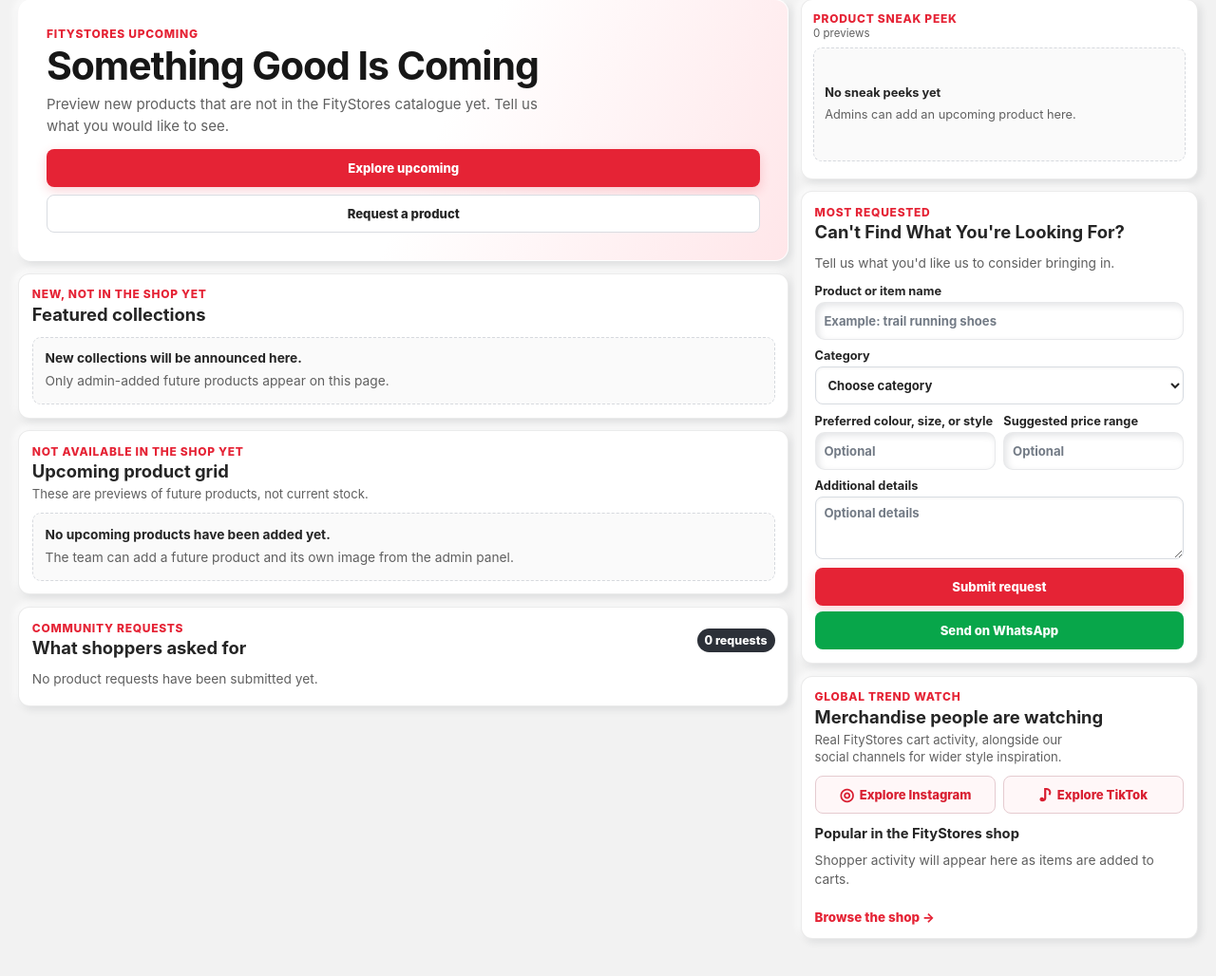
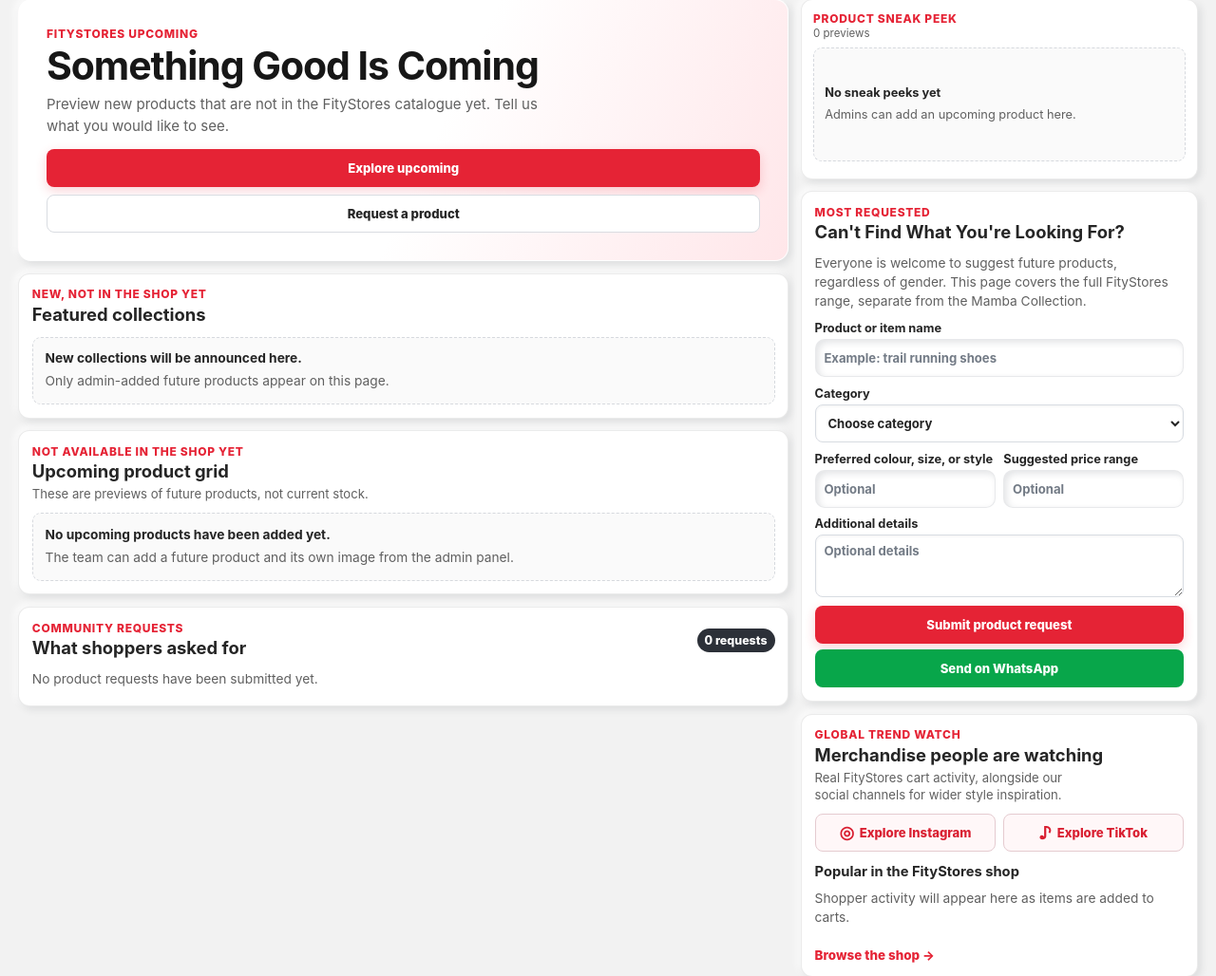
Before and after one commit to oxy-jen/Fitistore, a Flask app: page /upcoming in a window 1280 px wide. Shown: the part 76-1104 px from the top of the page at 95% size. Run offline with Flask 3, Linux system fonts and the light colour scheme; data that the repository does not hold is empty; some libraries are stand-ins or nearby versions.

Commit message:
Separate inclusive Upcoming product requests

```diff
--- a/app/admin/routes.py
+++ b/app/admin/routes.py
@@ -1142,7 +1142,7 @@ def update_order(order_id):
 @admin_bp.route("/suggestions")
 @login_required
 def suggestions():
-    return render_template("admin/suggestions.html", title="Mamba suggestions", suggestions=ProductSuggestion.query.order_by(ProductSuggestion.created_at.desc()).all())
+    return render_template("admin/suggestions.html", title="Product suggestions", suggestions=ProductSuggestion.query.order_by(ProductSuggestion.created_at.desc()).all())
 
 
 @admin_bp.post("/suggestions/<int:suggestion_id>")
--- a/app/public/routes.py
+++ b/app/public/routes.py
@@ -410,16 +410,20 @@ def upcoming():
         Product.query.filter_by(active=True)
     ).order_by(Product.featured.desc(), Product.updated_at.desc(), Product.id.desc()).all()
     recent_requests = (ProductSuggestion.query
+                       .filter(ProductSuggestion.category.in_(UPCOMING_SUGGESTION_CATEGORIES))
                        .order_by(ProductSuggestion.created_at.desc(), ProductSuggestion.id.desc())
                        .limit(4).all())
     request_rows = (db.session.query(ProductSuggestion.category, func.count(ProductSuggestion.id))
+                    .filter(ProductSuggestion.category.in_(UPCOMING_SUGGESTION_CATEGORIES))
                     .group_by(ProductSuggestion.category)
                     .order_by(func.count(ProductSuggestion.id).desc(), ProductSuggestion.category.asc()).all())
     total_suggestions = sum(count for _category, count in request_rows)
     request_image_terms = {
-        "Boxers": ("boxer",), "Men's shoes and sneakers": ("shoe", "sneaker"),
-        "Vests": ("vest",), "Socks": ("sock",), "Slippers": ("slipper",),
-        "Other men's accessories": ("accessory", "cap", "hair band", "shower cap"),
+        "Clothing": ("clothing", "shirt", "trouser", "dress", "jacket"),
+        "Shoes": ("shoe", "sneaker", "slipper"),
+        "Accessories": ("accessory", "cap", "sock", "bag", "belt"),
+        "Beauty & self-care": ("beauty", "hair", "skin", "self-care"),
+        "Other": (),
     }
     request_activity = [{
         "category": category, "count": count,
@@ -441,13 +445,14 @@ def upcoming():
     ][:4]
     return render_template(
         "upcoming.html", title="Upcoming merchandise", upcoming_products=upcoming_products,
-        suggestion_categories=SUGGESTION_CATEGORIES, request_activity=request_activity,
+        suggestion_categories=UPCOMING_SUGGESTION_CATEGORIES, request_activity=request_activity,
         total_suggestions=total_suggestions, shopper_picks=shopper_picks,
         recent_requests=recent_requests,
         media_showcases=showcases_by_placement("upcoming"),
     )
 
 SUGGESTION_CATEGORIES = ["Boxers", "Men's shoes and sneakers", "Vests", "Socks", "Slippers", "Other men's accessories"]
+UPCOMING_SUGGESTION_CATEGORIES = ["Clothing", "Shoes", "Accessories", "Beauty & self-care", "Other"]
 
 
 def suggestion_form_data():
@@ -461,7 +466,7 @@ def suggestion_form_data():
     }
 
 
-def validate_suggestion_payload(data):
+def validate_suggestion_payload(data, categories=None, category_error="Choose a valid product category."):
     errors = []
     if data["website_url"]:
         errors.append("Please submit the suggestion using the visible fields only.")
@@ -469,8 +474,8 @@ def validate_suggestion_payload(data):
         errors.append("Enter the product or item name.")
     if len(data["product_name"]) > 140:
         errors.append("Keep the product name under 140 characters.")
-    if data["category"] not in SUGGESTION_CATEGORIES:
-        errors.append("Choose a valid Mamba collection category.")
+    if data["category"] not in (categories or SUGGESTION_CATEGORIES):
+        errors.append(category_error)
     if len(data["preferences"]) > 255:
         errors.append("Keep preferences under 255 characters.")
     if len(data["price_range"]) > 80:
@@ -508,7 +513,9 @@ def validate_enquiry_payload(data):
 @public_bp.route("/mamba-suggestion", methods=["POST"])
 def mamba_suggestion():
     data = suggestion_form_data()
-    errors = validate_suggestion_payload(data)
+    errors = validate_suggestion_payload(
+        data, SUGGESTION_CATEGORIES, "Choose a valid Mamba collection category."
+    )
     ip_hash = suggestion_ip_hash()
     recent_cutoff = datetime.utcnow() - timedelta(hours=1)
     recent_count = ProductSuggestion.query.filter(ProductSuggestion.ip_hash == ip_hash, ProductSuggestion.created_at >= recent_cutoff).count()
@@ -541,13 +548,78 @@ def mamba_suggestion():
 @public_bp.route("/mamba-suggestion/whatsapp", methods=["POST"])
 def mamba_suggestion_whatsapp():
     data = suggestion_form_data()
-    errors = validate_suggestion_payload(data)
+    errors = validate_suggestion_payload(
+        data, SUGGESTION_CATEGORIES, "Choose a valid Mamba collection category."
+    )
     if errors:
         for error in errors:
             flash(error, "error")
         return redirect(suggestion_return_url())
     message = build_mamba_suggestion_message(data["product_name"], data["category"], data["preferences"], data["price_range"], data["details"])
     return redirect(whatsapp_text_link(current_settings(), message))
+
+
+@public_bp.route("/upcoming-suggestion", methods=["POST"])
+def upcoming_suggestion():
+    data = suggestion_form_data()
+    errors = validate_suggestion_payload(
+        data, UPCOMING_SUGGESTION_CATEGORIES,
+        "Choose a valid category for your all-gender product request.",
+    )
+    ip_hash = suggestion_ip_hash()
+    recent_cutoff = datetime.utcnow() - timedelta(hours=1)
+    recent_count = ProductSuggestion.query.filter(
+        ProductSuggestion.ip_hash == ip_hash,
+        ProductSuggestion.created_at >= recent_cutoff,
+    ).count()
+    if recent_count >= 5:
+        errors.append("Too many product requests were sent recently. Please try again later.")
+    if errors:
+        for error in errors:
+            flash(error, "error")
+        return redirect(url_for("public.upcoming") + "#upcoming-request")
+
+    suggestion = ProductSuggestion(
+        product_name=data["product_name"][:140], category=data["category"],
+        preferences=data["preferences"][:255], price_range=data["price_range"][:80],
+        details=data["details"][:1000], ip_hash=ip_hash,
+    )
+    try:
+        db.session.add(suggestion)
+        db.session.commit()
+    except Exception:
+        db.session.rollback()
+        current_app.logger.exception("Could not save Upcoming page product request")
+        flash("We could not save your product request right now. Please try again or use WhatsApp.", "error")
+        return redirect(url_for("public.upcoming") + "#upcoming-request")
+    flash("Thanks. Your product request has been sent to FityStores for review.", "success")
+    return redirect(url_for("public.upcoming") + "#upcoming-request")
+
+
+@public_bp.route("/upcoming-suggestion/whatsapp", methods=["POST"])
+def upcoming_suggestion_whatsapp():
+    data = suggestion_form_data()
+    errors = validate_suggestion_payload(
+        data, UPCOMING_SUGGESTION_CATEGORIES,
+        "Choose a valid category for your all-gender product request.",
+    )
+    if errors:
+        for error in errors:
+            flash(error, "error")
+        return redirect(url_for("public.upcoming") + "#upcoming-request")
+    lines = [
+        "Hello FityStores! I would like to suggest a product for the Upcoming page.",
+        "This request is for the all-gender range.",
+        "",
+        f"Product or item: {data['product_name']}",
+        f"Category: {data['category']}",
+        f"Preferred colour, size, or style: {data['preferences'] or 'Not specified'}",
+        f"Suggested price range: {data['price_range'] or 'Not specified'}",
+    ]
+    if data["details"]:
+        lines.extend(["", f"Additional details: {data['details']}"])
+    lines.extend(["", "Please consider this item for a future release. Thank you!"])
+    return redirect(whatsapp_text_link(current_settings(), "\n".join(lines)))
 
 @public_bp.route("/product/<slug>/enquiry", methods=["POST"])
 def product_enquiry(slug):
--- a/app/templates/upcoming.html
+++ b/app/templates/upcoming.html
@@ -41,15 +41,15 @@
 
       <section class="upcoming-light-panel upcoming-request-panel" id="upcoming-request">
         <div class="upcoming-light-heading"><div><span class="upcoming-dash-kicker">Most requested</span><h2>Can't Find What You're Looking For?</h2></div></div>
-        <p class="upcoming-request-intro">Tell us what you'd like us to consider bringing in.</p>
-        <form class="upcoming-dash-form" method="post" action="{{ url_for('public.mamba_suggestion') }}">
+        <p class="upcoming-request-intro">Everyone is welcome to suggest future products, regardless of gender. This page covers the full FityStores range, separate from the Mamba Collection.</p>
+        <form class="upcoming-dash-form" method="post" action="{{ url_for('public.upcoming_suggestion') }}">
           <input type="hidden" name="csrf_token" value="{{ csrf_token() }}"><input type="hidden" name="return_to" value="upcoming">
           <label class="hp-field">Leave this field empty<input name="website_url" tabindex="-1" autocomplete="off"></label>
           <label>Product or item name<input name="product_name" maxlength="140" placeholder="Example: trail running shoes" required></label>
           <label>Category<select name="category" required><option value="">Choose category</option>{% for category in suggestion_categories %}<option value="{{ category }}">{{ category }}</option>{% endfor %}</select></label>
           <div class="upcoming-request-two-fields"><label>Preferred colour, size, or style<input name="preferences" maxlength="255" placeholder="Optional"></label><label>Suggested price range<input name="price_range" maxlength="80" placeholder="Optional"></label></div>
           <label>Additional details<textarea name="details" rows="3" maxlength="1000" placeholder="Optional details"></textarea></label>
-          <div class="upcoming-dash-form-actions"><button class="upcoming-dash-button upcoming-dash-button-primary" type="submit">Submit request</button><button class="upcoming-dash-button upcoming-dash-button-whatsapp" type="submit" formaction="{{ url_for('public.mamba_suggestion_whatsapp') }}" formtarget="_blank">Send on WhatsApp</button></div>
+          <div class="upcoming-dash-form-actions"><button class="upcoming-dash-button upcoming-dash-button-primary" type="submit">Submit product request</button><button class="upcoming-dash-button upcoming-dash-button-whatsapp" type="submit" formaction="{{ url_for('public.upcoming_suggestion_whatsapp') }}" formtarget="_blank">Send on WhatsApp</button></div>
         </form>
       </section>
 
```
Also changed, not shown: app/templates/admin/dashboard.html (+1 -1 lines), app/templates/admin/suggestions.html (+7 -1 lines), tests/test_app.py (+51 -4 lines).
